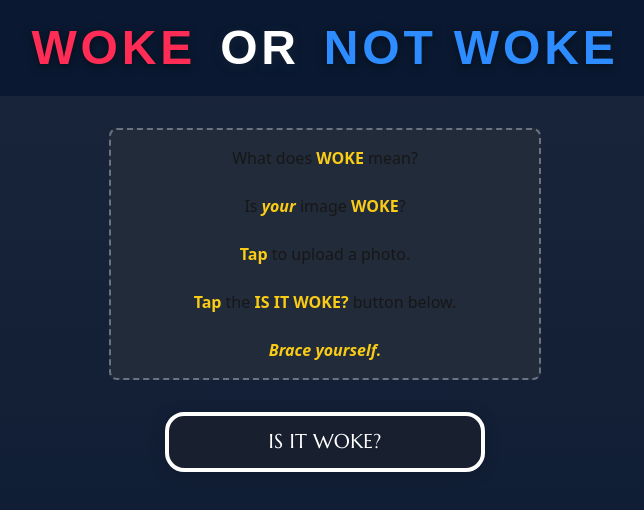
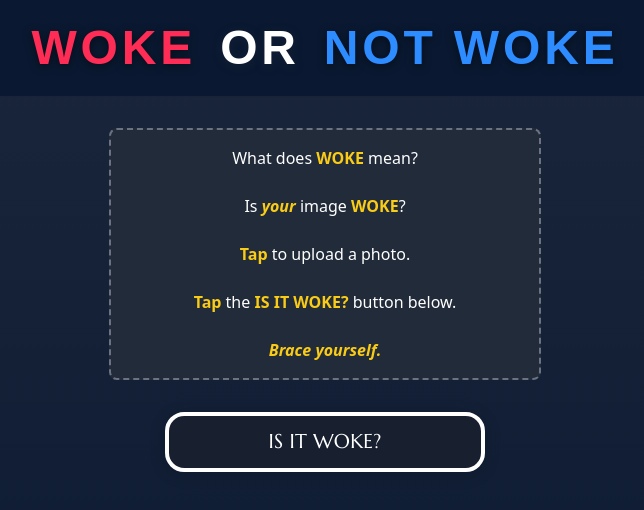
Before and after one commit to fundamentaldatum/woke-or-not-woke, a React (Vite) app: page / in a window 1280 px wide. Shown: the top 510 px of the page, without its empty margins (315-959 px from the left). Built offline with nearby package versions, Linux system fonts and the light colour scheme; no server answers; a web font is replaced by a local one.

Commit message:
White Text Color Fix

```diff
--- a/src/components/photo/PhotoUpload.tsx
+++ b/src/components/photo/PhotoUpload.tsx
@@ -55,7 +55,7 @@ export const PhotoUpload: React.FC<PhotoUploadProps> = ({
             />
           </div>
         ) : (
-          <span className="text-white-300">
+          <span className="text-white">
             What does <b className="text-yellow-400">WOKE</b> mean?
             <br />
             <br />
--- a/src/components/ui/index.ts
+++ b/src/components/ui/index.ts
@@ -6,12 +6,12 @@ import PixelateOverlay from './PixelateOverlay';
 import SpinnerButton from './SpinnerButton';
 import TestButton from './TestButton';
 import TypewriterText from './TypewriterText';
-import AnalysisText from './AnalysisText'; // Add this line
+import AnalysisText from './AnalysisText';
 
 export {
   PixelateOverlay,
   SpinnerButton,
   TestButton,
   TypewriterText,
-  AnalysisText, // Add this line
+  AnalysisText,
 };
```
